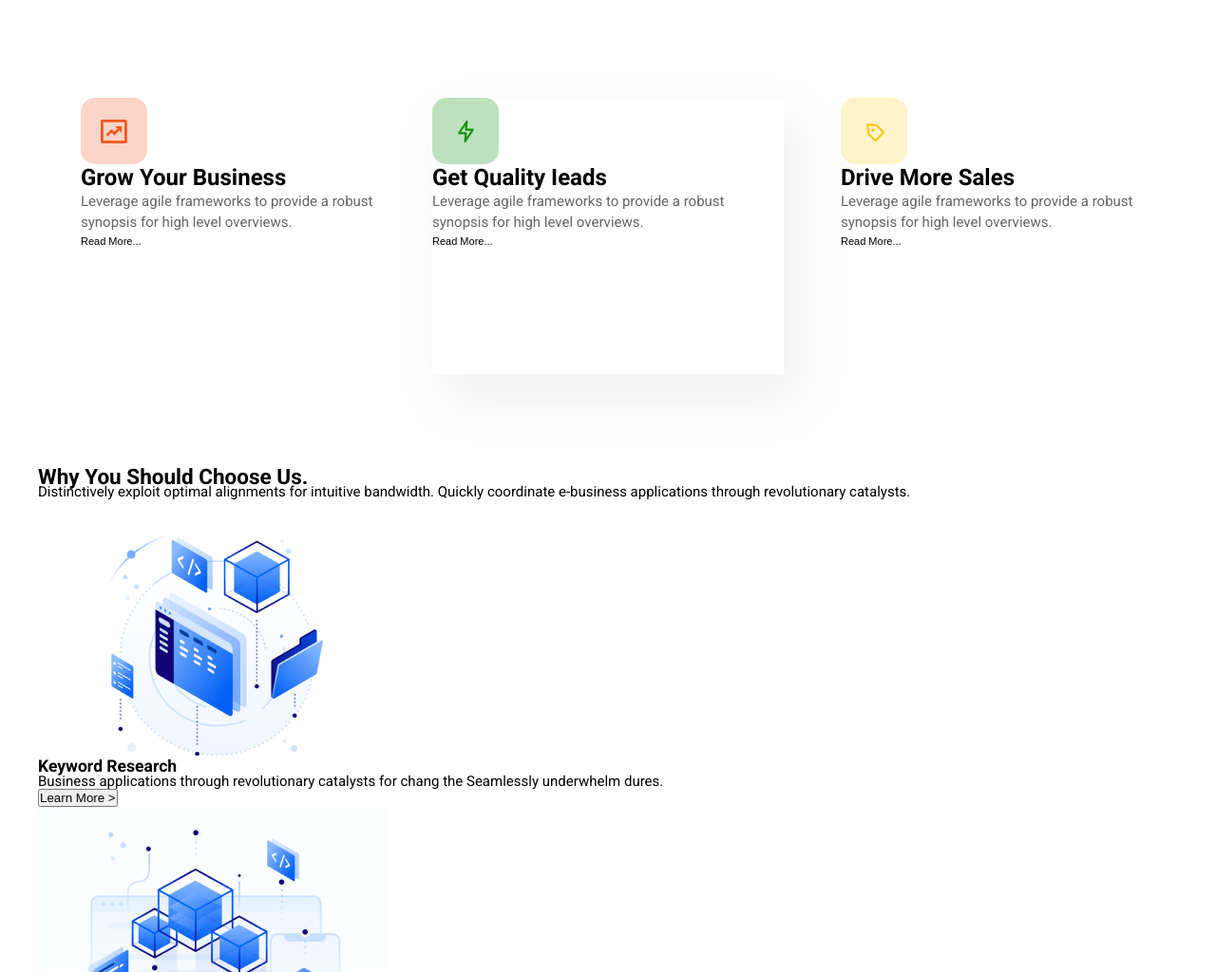
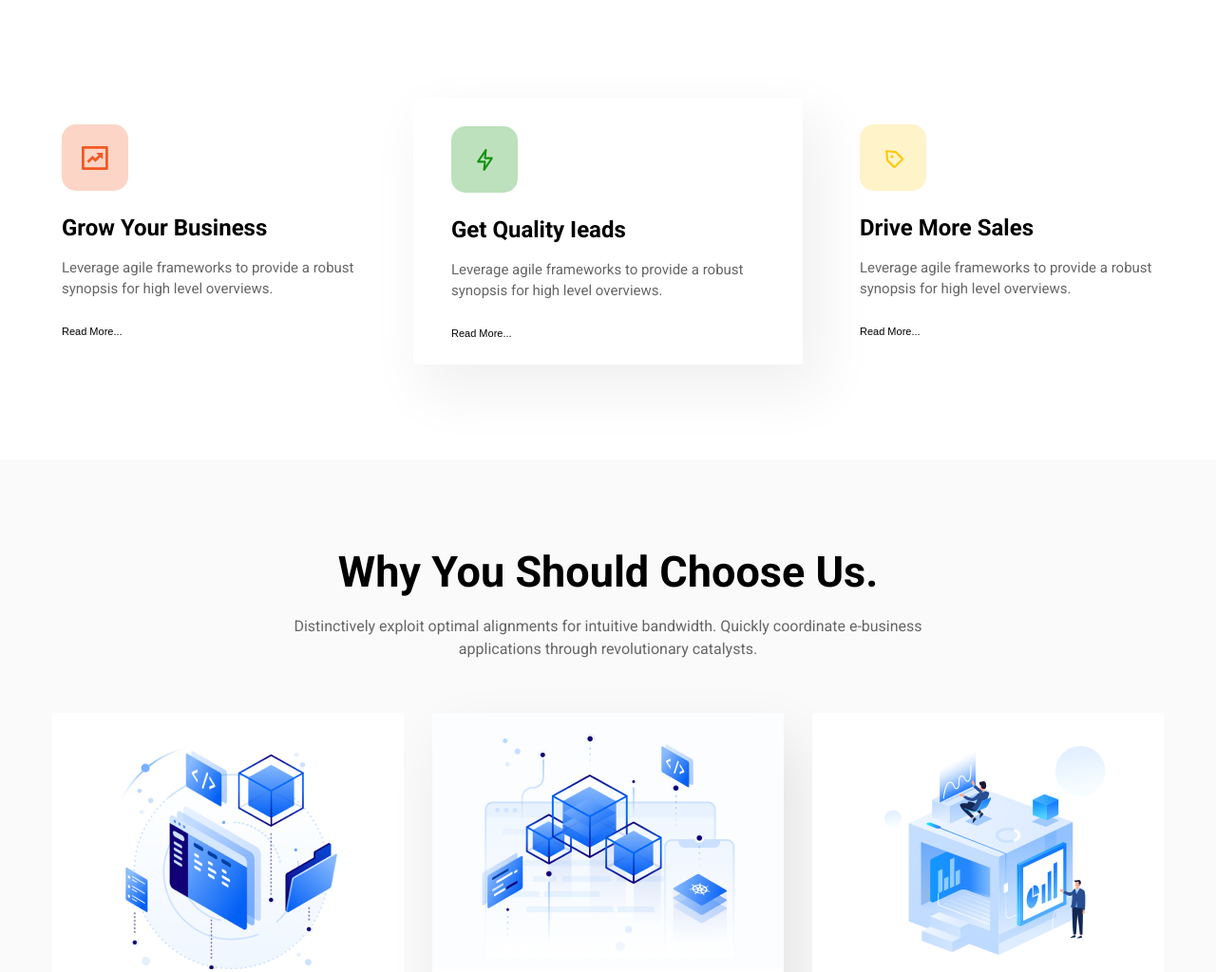
Before and after one commit to Hardcore90/HTML-CSS-DZ, a plain HTML site: page index.html in a window 1280 px wide. Shown: the part 924-1948 px from the top of the page at 95% size. Drawn offline with Linux system fonts and the light colour scheme.

Commit message:
Finished DZ_Maket_3

```diff
--- a/css/style.css
+++ b/css/style.css
@@ -175,23 +175,29 @@ a {
 /*--------END-top-content-logos----------*/
 /*--------advantages-top----------*/
 .advantages-top {
-    padding-top: 100px;
-    padding-bottom: 100px;
     display: flex;
     justify-content: center;
+    align-items: center;
     gap: 60px;
 }
 
 .advantages-top-item {
-    width: 310px;
-    height: 226px;
+    max-width: 310px;
+    width: 100%;
+    max-height: 226px;
 }
 
 .item-shadow {
     background: #FFFFFF;
     box-shadow: 15px 25px 56px 6px rgba(0, 0, 0, 0.06);
-    width: 370px;
-    height: 291px;
+    max-width: 370px;
+    width: 100%;
+    max-height: 291px;
+    padding-left: 40px;
+    padding-top: 30px;
+    padding-bottom: 25px;
+    margin-top: 100px;
+    margin-bottom: 100px;
 }
 
 .advantages-top-icon1 {
@@ -200,6 +206,7 @@ a {
     background-image: url(../img/icon1.svg);
     background-repeat: no-repeat;
     background-size: cover;
+    margin-bottom: 25px;
 }
 
 .advantages-top-icon2 {
@@ -208,6 +215,7 @@ a {
     background-image: url(../img/icon2.svg);
     background-repeat: no-repeat;
     background-size: cover;
+    margin-bottom: 25px;
 }
 
 .advantages-top-icon3 {
@@ -216,6 +224,7 @@ a {
     background-image: url(../img/icon3.svg);
     background-repeat: no-repeat;
     background-size: cover;
+    margin-bottom: 25px;
 }
 
 
@@ -223,12 +232,14 @@ a {
     font-size: 24px;
     line-height: 28px;
     color: #000000;
+    margin-bottom: 17px;
 }
 
 .advantages-top-txt {
     font-size: 15px;
     line-height: 22px;
     color: #666666;
+    margin-bottom: 25px;
 }
 
 .advantages-top-button {
@@ -239,20 +250,107 @@ a {
     background: none;
 }
 
-.advantages-bottom {}
+.advantages-top-button:hover {
+    opacity: 0.7;
+}
 
-.advantages-bottom-header {}
+.advantages-top-button:active {
+    color: #F25822;
+}
 
-.advantages-bottom-header-title {}
+.advantages-bottom-wrp {
+    background: #FAFAFA;
+    padding-top: 92px;
+    padding-bottom: 100px;
+}
 
-.advantages-bottom-header-txt {}
+.bottom-item-shadow {
+    background: #FFFFFF;
+    box-shadow: 15px 25px 60px -5px rgba(0, 0, 0, 0.1);
+}
 
-.advantages-bottom-content {}
+.advantages-bottom-header {
+    align-items: center;
+    justify-content: center;
+    max-width: 682px;
+    width: 100%;
+}
 
-.advantages-bottom-content-img {}
+.advantages-bottom-header-title {
+    font-size: 45px;
+    line-height: 53px;
+    color: #000000;
+    text-align: center;
+    margin-bottom: 19px;
+}
 
-.advantages-bottom-content-title {}
+.advantages-bottom-header-txt {
+    font-size: 16px;
+    line-height: 24px;
+    text-align: center;
+    color: #666666;
+    margin-bottom: 55px;
+}
 
-.advantages-bottom-content-txt {}
+.advantages-bottom-content {
+    display: flex;
+    justify-content: center;
+    align-items: center;
+    gap: 30px;
+}
 
-.advantages-bottom-content-btn {}
+.advantages-bottom-content-item {
+    max-width: 370px;
+    width: 100%;
+    display: flex;
+    flex-wrap: wrap;
+    height: 549px;
+    justify-content: center;
+    background: #FFFFFF;
+}
+
+.advantages-bottom-content-img {
+    width: 370px;
+    height: 270px;
+    margin-bottom: 25px;
+}
+
+.advantages-bottom-content-title {
+    font-size: 24px;
+    line-height: 28px;
+    color: #000000;
+    margin-bottom: 22px;
+}
+
+.advantages-bottom-content-txt {
+    font-size: 15px;
+    line-height: 22px;
+    text-align: center;
+    color: #AAAAAA;
+    margin-bottom: 39px;
+    max-width: 310px;
+    width: 100%;
+}
+
+.advantages-bottom-content-btn {
+    font-size: 13px;
+    line-height: 20px;
+    text-align: center;
+    color: #FFFFFF;
+    width: 150px;
+    height: 50px;
+    background: #F25822;
+    box-shadow: 4px 4px 8px rgba(242, 88, 34, 0.2);
+    border-radius: 50px;
+    border: none;
+    margin-bottom: 50px;
+}
+
+.advantages-bottom-content-btn:hover {
+    opacity: 0.7;
+}
+
+.advantages-bottom-content-btn:active {
+    color: #F25822;
+    background-color: #FAFAFA;
+}
--- a/index.html
+++ b/index.html
@@ -96,57 +96,67 @@
             </div>
         </div>
     </div>
-    <div class="advantages center">
-        <div class="advantages-top">
+    <div class="advantages">
+        <div class="advantages-wrp">
+            <div class="advantages-top center">
                 <div class="advantages-top-item">
                     <div class="advantages-top-icon1"></div>
                     <h3 class="advantages-top-title">Grow Your Business</h3>
                     <p class="advantages-top-txt">Leverage agile frameworks to provide a robust synopsis for high level
                         overviews.</p>
-                <button class="advantages-top-button">Read More...</button>
+                    <button class="advantages-top-button" href="#">Read More...</button>
                 </div>
-            <div class="advantages-top-item item-shadow">
+                <div class="item-shadow">
                     <div class="advantages-top-icon2"></div>
                     <h3 class="advantages-top-title">Get Quality Ieads</h3>
                     <p class="advantages-top-txt">Leverage agile frameworks to provide a robust synopsis for high level
                         overviews.</p>
-                <button class="advantages-top-button">Read More...</button>
+                    <button class="advantages-top-button" href="#">Read More...</button>
                 </div>
                 <div class="advantages-top-item">
                     <div class="advantages-top-icon3"></div>
                     <h3 class="advantages-top-title">Drive More Sales</h3>
                     <p class="advantages-top-txt">Leverage agile frameworks to provide a robust synopsis for high level
                         overviews.</p>
-                <button class="advantages-top-button">Read More...</button>
+                    <button class="advantages-top-button" href="#">Read More...</button>
                 </div>
             </div>
-        <div class="advantages-bottom">
-            <div class="advantages-bottom-header">
+            <div class="advantages-bottom-wrp">
+                <div class="advantages-bottom-header center">
                     <h2 class="advantages-bottom-header-title">Why You Should Choose Us.</h2>
                     <p class="advantages-bottom-header-txt">Distinctively exploit optimal alignments for intuitive
                         bandwidth. Quickly coordinate e-business
                         applications through revolutionary catalysts.</p>
                 </div>
-            <div class="advantages-bottom-content">
+                <div class="advantages-bottom-content center">
+                    <div class="advantages-bottom-content-item">
                         <img src="img/illustration1.png" alt="illustration1" class="advantages-bottom-content-img">
                         <h3 class="advantages-bottom-content-title">Keyword Research</h3>
-                <p class="advantages-bottom-content-txt">Business applications through revolutionary catalysts for chang
+                        <p class="advantages-bottom-content-txt">Business applications through revolutionary catalysts
+                            for
+                            chang
                             the Seamlessly underwhelm dures.</p>
                         <button class="advantages-bottom-content-btn">Learn More ></button>
                     </div>
-            <div class="advantages-bottom-content">
+                    <div class="advantages-bottom-content-item bottom-item-shadow">
                         <img src="img/illustration2.png" alt="" class="advantages-bottom-content-img">
                         <h3 class="advantages-bottom-content-title">Seo Optimazadion</h3>
-                <p class="advantages-bottom-content-txt">Business applications through revolutionary catalysts for chang
+                        <p class="advantages-bottom-content-txt">Business applications through revolutionary catalysts
+                            for
+                            chang
                             the Seamlessly underwhelm dures.</p>
                         <button class="advantages-bottom-content-btn">Learn More ></button>
                     </div>
-            <div class="advantages-bottom-content">
+                    <div class="advantages-bottom-content-item">
                         <img src="img/illustration3.png" alt="" class="advantages-bottom-content-img">
                         <h3 class="advantages-bottom-content-title">Social Marketing</h3>
-                <p class="advantages-bottom-content-txt">Business applications through revolutionary catalysts for chang
+                        <p class="advantages-bottom-content-txt">Business applications through revolutionary catalysts
+                            for
+                            chang
                             the Seamlessly underwhelm dures.</p>
                         <button class="advantages-bottom-content-btn">Learn More ></button>
+                    </div>
+                </div>
             </div>
         </div>
     </div>
```
Lines whose indentation alone changed are shown as unchanged.
